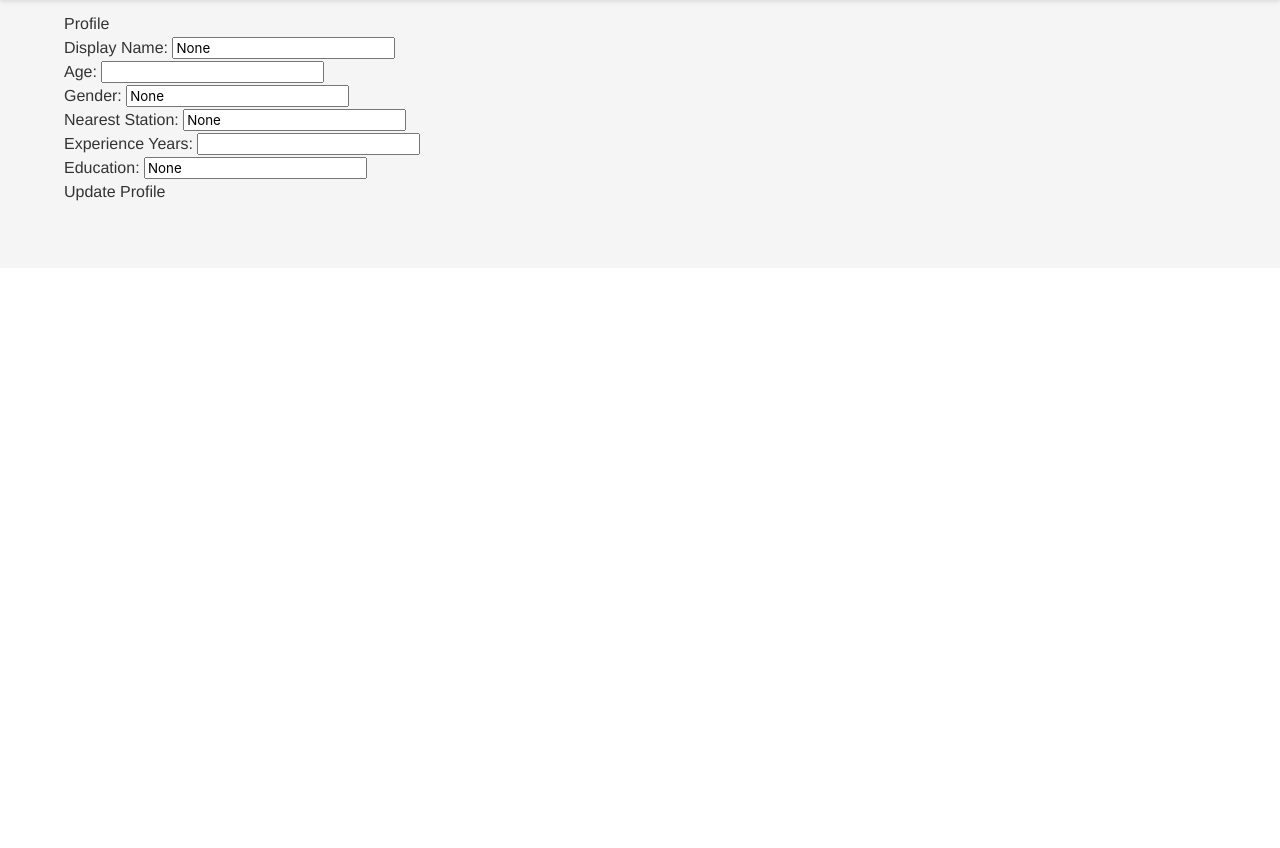
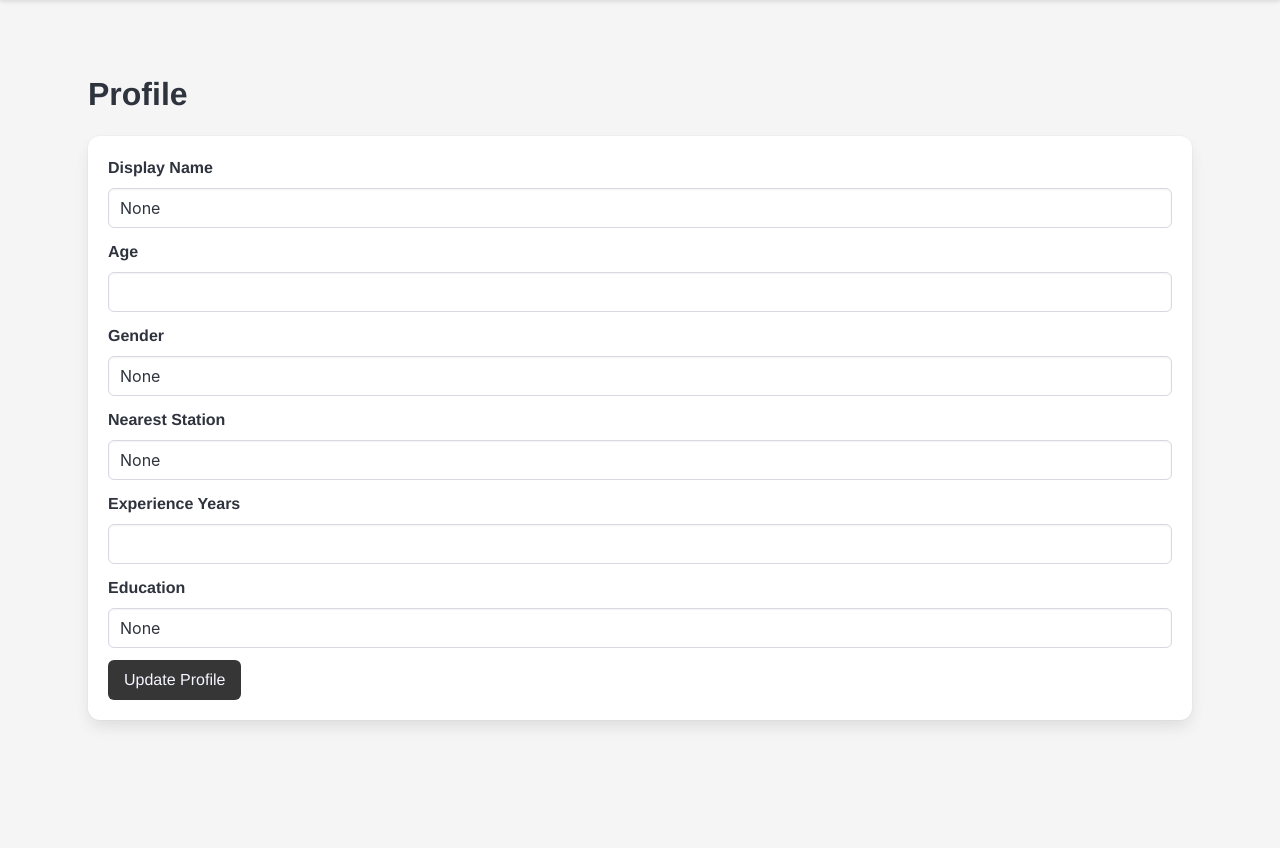
Before and after one commit to kondo-akihiro-git/project-Flask-SkillSheet, a Flask app: page /profile in a window 1280 px wide. Shown: the part 52-900 px from the top of the page. Before the commit the page ends 253 px from the top, so only its background shows below. Run offline with Flask 3, Linux system fonts and the light colour scheme; a user stored in the database is signed in.

Commit message:
update: indexから繋がる画面のデザイン改善

```diff
--- a/myapp/templates/profile.html
+++ b/myapp/templates/profile.html
@@ -1,38 +1,67 @@
 {% extends "base.html" %}
 
 {% block content %}
-    <h1>Profile</h1>
+<section class="section">
+    <div class="container">
+        <h1 class="title">Profile</h1>
+        {% with messages = get_flashed_messages(with_categories=true) %}
+        {% if messages %}
+        {% set category, message = messages[messages|length-1] %}
+        <div class="notification is-{{ category }}">
+            {{ message }}
+        </div>
+        {% endif %}
+        {% endwith %}
 
-    {% with messages = get_flashed_messages(with_categories=true) %}
-        {% if messages %}
-            <ul class="flashes">
-                {% for category, message in messages %}
-                    <li class="{{ category }}">{{ message }}</li>
-                {% endfor %}
-            </ul>
-        {% endif %}
-    {% endwith %}
+        <form method="POST" class="box">
+            <div class="field">
+                <label class="label" for="display_name">Display Name</label>
+                <div class="control">
+                    <input class="input" type="text" id="display_name" name="display_name" value="{{ user.display_name }}">
+                </div>
+            </div>
 
-    <form method="POST">
-        <label for="display_name">Display Name:</label>
-        <input type="text" id="display_name" name="display_name" value="{{ user.display_name }}">
-        <br>
-        <label for="age">Age:</label>
-        <input type="number" id="age" name="age" value="{{ user.age }}">
-        <br>
-        <label for="gender">Gender:</label>
-        <input type="text" id="gender" name="gender" value="{{ user.gender }}">
-        <br>
-        <label for="nearest_station">Nearest Station:</label>
-        <input type="text" id="nearest_station" name="nearest_station" value="{{ user.nearest_station }}">
-        <br>
-        <label for="experience_years">Experience Years:</label>
-        <input type="number" id="experience_years" name="experience_years" value="{{ user.experience_years }}">
-        <br>
-        <label for="education">Education:</label>
-        <input type="text" id="education" name="education" value="{{ user.education }}">
-        <br>
-        <button type="submit">Update Profile</button>
-    </form>
+            <div class="field">
+                <label class="label" for="age">Age</label>
+                <div class="control">
+                    <input class="input" type="number" id="age" name="age" value="{{ user.age }}">
+                </div>
+            </div>
 
-    {% endblock %}
+            <div class="field">
+                <label class="label" for="gender">Gender</label>
+                <div class="control">
+                    <input class="input" type="text" id="gender" name="gender" value="{{ user.gender }}">
+                </div>
+            </div>
+
+            <div class="field">
+                <label class="label" for="nearest_station">Nearest Station</label>
+                <div class="control">
+                    <input class="input" type="text" id="nearest_station" name="nearest_station" value="{{ user.nearest_station }}">
+                </div>
+            </div>
+
+            <div class="field">
+                <label class="label" for="experience_years">Experience Years</label>
+                <div class="control">
+                    <input class="input" type="number" id="experience_years" name="experience_years" value="{{ user.experience_years }}">
+                </div>
+            </div>
+
+            <div class="field">
+                <label class="label" for="education">Education</label>
+                <div class="control">
+                    <input class="input" type="text" id="education" name="education" value="{{ user.education }}">
+                </div>
+            </div>
+
+            <div class="field">
+                <div class="control">
+                    <button type="submit" class="button is-link">Update Profile</button>
+                </div>
+            </div>
+        </form>
+    </div>
+</section>
+{% endblock %}
```
Also changed, not shown: myapp/templates/account.html (+35 -17 lines), myapp/templates/login.html (+34 -20 lines), myapp/templates/register.html (+34 -20 lines), myapp/templates/userinfo.html (+13 -6 lines).
